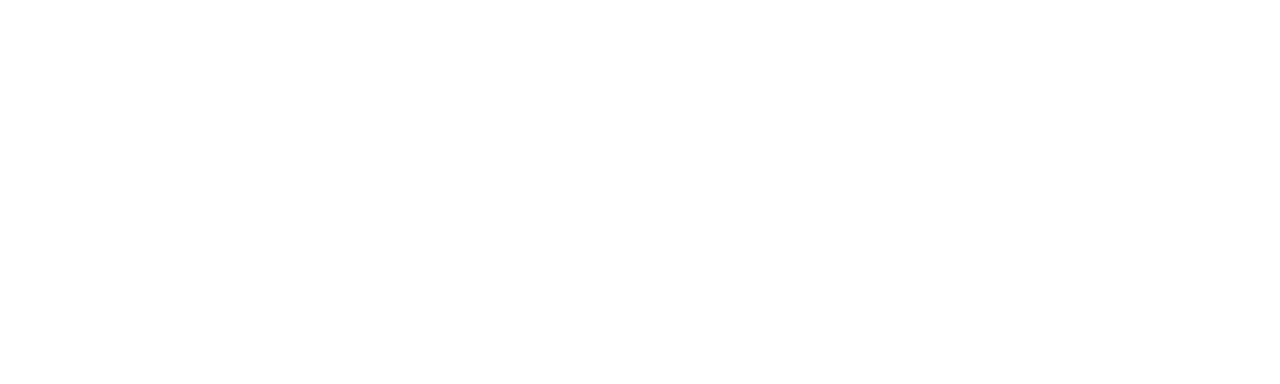
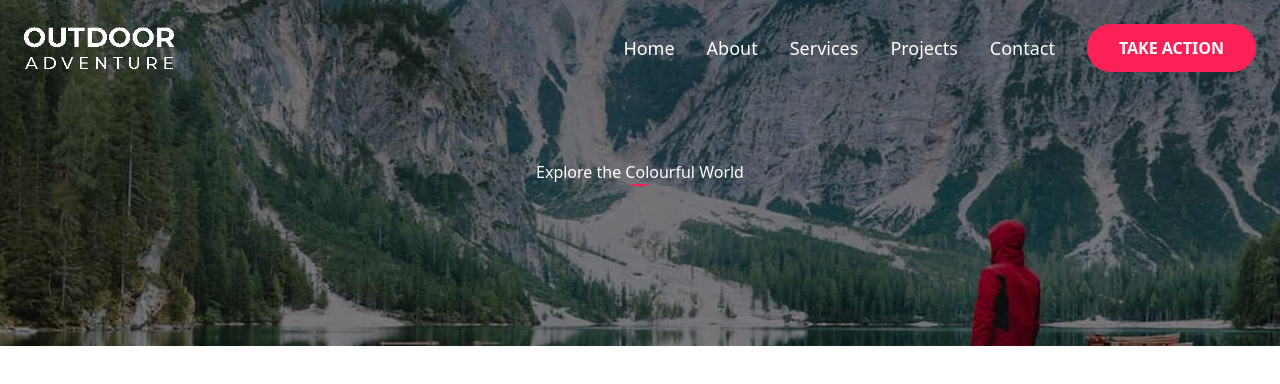
Before and after one commit to MrSaikatS/outdoor-adventure-nextjs, a Next.js app: page / in a window 1280 px wide. Shown: the top 384 px of the page. Built offline with nearby package versions, Linux system fonts and the light colour scheme.

Commit message:
Update page.tsx

```diff
--- a/src/app/page.tsx
+++ b/src/app/page.tsx
@@ -1,12 +1,20 @@
+import Header from "@/components/HeaderComps/Header";
+import HomeHero from "@/components/HeroComps/HomeHero";
 import { Metadata } from "next";
 
 export const metadata: Metadata = {
-  title: "Create Next App",
-  description: "Generated by create next app",
+  title: "Home | Outdoor Adventure",
+  description: "Home page of Outdoor Adventure",
 };
 
 const page = () => {
-  return <></>;
+  return (
+    <>
+      <Header />
+
+      <HomeHero />
+    </>
+  );
 };
 
 export default page;
```
